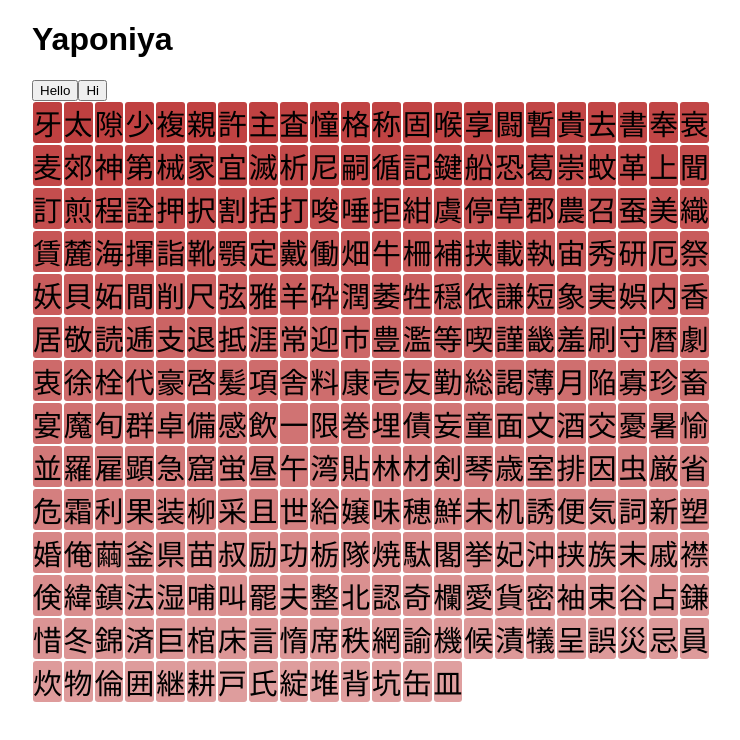
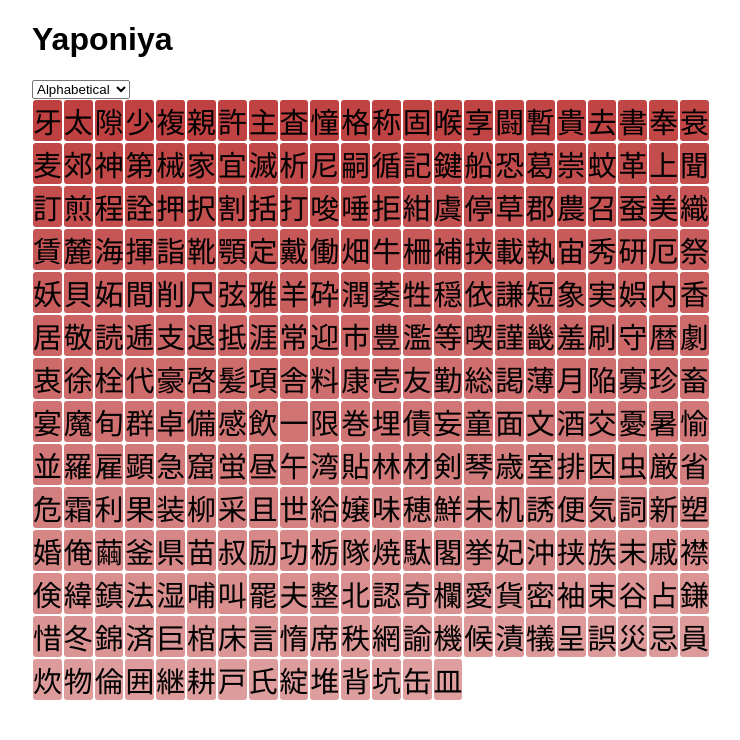
Before and after one commit to aulb/yaponiya-ui, a React (Create React App) app: page / in a window 1280 px wide. Shown: the top 740 px of the page, without its empty margins (258-998 px from the left). Built offline with nearby package versions, Linux system fonts and the light colour scheme.

Commit message:
Add sorting tooltip

```diff
--- a/src/components/Header.js
+++ b/src/components/Header.js
@@ -1,6 +1,6 @@
 import React from 'react';
 
-function Header(props) {
+function Header() {
   return (
     <div className="header-bar">
       <h1>Yaponiya</h1>
--- a/src/components/KanjiStore.js
+++ b/src/components/KanjiStore.js
@@ -5,6 +5,7 @@ import Options from './Options';
 import Header from './Header';
 import '../styles/KanjiLayout.css';
 import { kanjiFactory } from '../helpers/utils';
+import { OPTIONS } from '../helpers/constants';
 
 const KANJI_LIST = kanjiFactory(300);
 
@@ -20,26 +21,13 @@ class KanjiStore extends Component {
     this.switchOrder = this.switchOrder.bind(this);
   }
 
-  getKanjiInCurrentOrder() {
-    const ALPHABETICAL = 'Alphabetical';
-    const GENKI = 'Genki';
-    const GRADESCHOOL = 'Gradeschool';
-    const TWITTER = 'Twitter';
-    const RANDOM = 'Random';
-
-    // This is redundant for now but replace returned expression with
-    // sorting function when that's done
-    switch (this.state.currentOrder) {
-      case ALPHABETICAL:
-        return this.state.kanjiList;
-      case TWITTER:
-        return this.state.kanjiList;
-      default:
-        return this.state.kanjiList;
-    }
+  get kanjiList() {
+    return this.state.kanjiList;
   }
 
-  switchOrder(nextOrder) {
+  switchOrder(event) {
+    console.log(event);
+    const nextOrder = event.target.value;
     this.setState({ currentOrder: nextOrder });
   }
 
@@ -48,9 +36,13 @@ class KanjiStore extends Component {
       <div className="week-container">
         <div className="top-area">
           <Header />
-          <Options />
+          <Options
+            currentOrder={this.state.currentOrder}
+            switchOrder={this.switchOrder}
+            possibleOptions={OPTIONS}
+          />
         </div>
-        <KanjiContainer kanjiList={this.getKanjiInCurrentOrder()} />
+        <KanjiContainer kanjiList={this.kanjiList} />
       </div>
     );
   }
--- a/src/components/Options.js
+++ b/src/components/Options.js
@@ -1,12 +1,41 @@
 import React from 'react';
+import PropTypes from 'prop-types';
 
 function Options(props) {
+  const options = Object.keys(props.possibleOptions).map((optionKey) => {
+    const optionString = props.possibleOptions[optionKey];
+    return (
+      <option
+        value={optionString}
+        key={optionString}
+      >
+        {optionString}
+      </option>
+    );
+  });
+
+  // '' is falsey
+  const defaultValue = props.currentOrder
+    ? props.currentOrder
+    : 'Alphabetical';
+
   return (
     <div className="options-bar">
-      <button>Hello</button>
-      <button>Hi</button>
+      <select
+        name="options"
+        onChange={props.switchOrder}
+        value={defaultValue}
+      >
+        {options}
+      </select>
     </div>
   );
 }
 
+Options.propTypes = {
+  possibleOptions: PropTypes.objectOf(PropTypes.string).isRequired,
+  switchOrder: PropTypes.func.isRequired,
+  currentOrder: PropTypes.string.isRequired,
+};
+
 export default Options;
```
Also changed, not shown: src/components/Kanji.js (+4 -4 lines).
